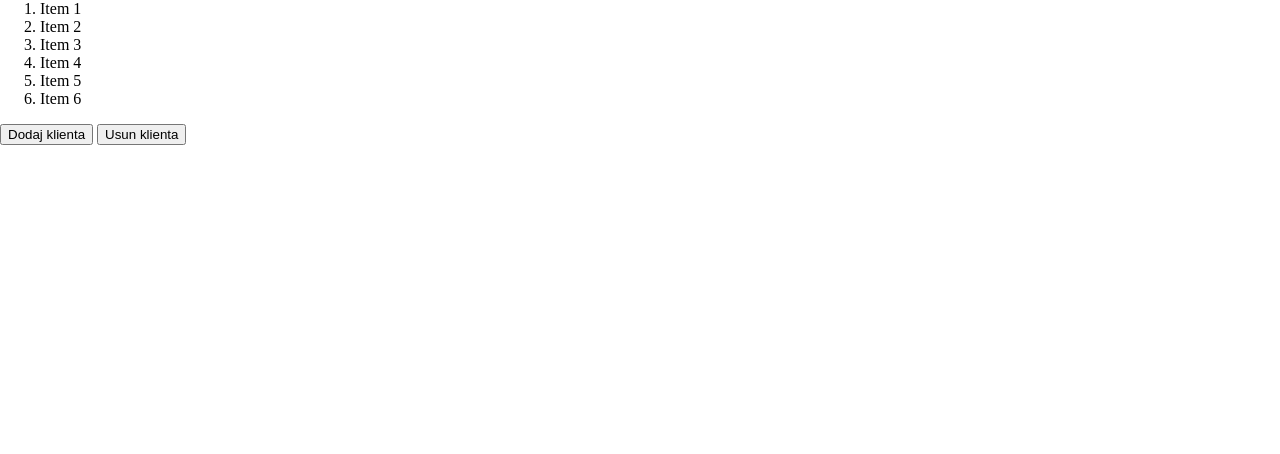
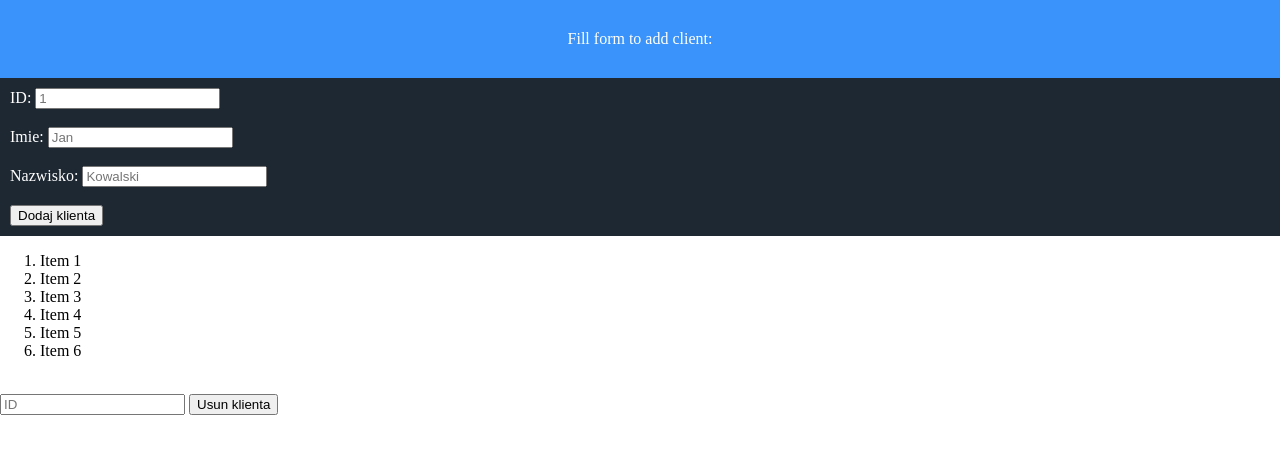
Before and after one commit to olasawa/olasawa.github.io, a plain HTML site: page lab4/index.html in a window 1280 px wide. Drawn offline with Linux system fonts and the light colour scheme.

Commit message:
lab4 form to add client

```diff
--- a/lab4/index.html
+++ b/lab4/index.html
@@ -7,6 +7,18 @@
 </head>
 <body>
 
+<div class="header">
+    <text>Fill form to add client:</text>
+</div>
+<div class="form">
+    <label>ID: </label>
+    <input id="add_id" type="text" placeholder="1" pattern="[0-9]"><br><br>
+    <label>Imie: </label>
+    <input id="add_name" type="text" placeholder="Jan" pattern="[a-zA-Z]"><br><br>
+    <label>Nazwisko: </label>
+    <input id="add_surname" type="text" placeholder="Kowalski" pattern="[a-zA-Z]"><br><br>
+    <button id="button" onClick=addClient()>Dodaj klienta</button>
+</div>
 <div class="list-area">
     <ol class="list">
         <!-- contenteditable="true" -->
@@ -20,7 +32,9 @@
 </div>
 
 
-<button id="button" onClick=addClient()>Dodaj klienta</button>
+
+<br>
+<input id="delete_id" type="text" placeholder="ID">
 <button id="button" onClick=removeClient()>Usun klienta</button>
 
 
--- a/lab4/style.css
+++ b/lab4/style.css
@@ -1,6 +1,20 @@
 body {
     margin: 0;
     min-width: 250px;
+}
+/* Style the header */
+.header {
+    background-color: #3993fb;
+    padding: 30px 40px;
+    color: white;
+    text-align: center;
+  }
+
+.form {
+    background-color: #1e2833;
+    padding: 10px 10px;
+    color: white;
+    text-align: left;
 }
 
 .listelem{
```
